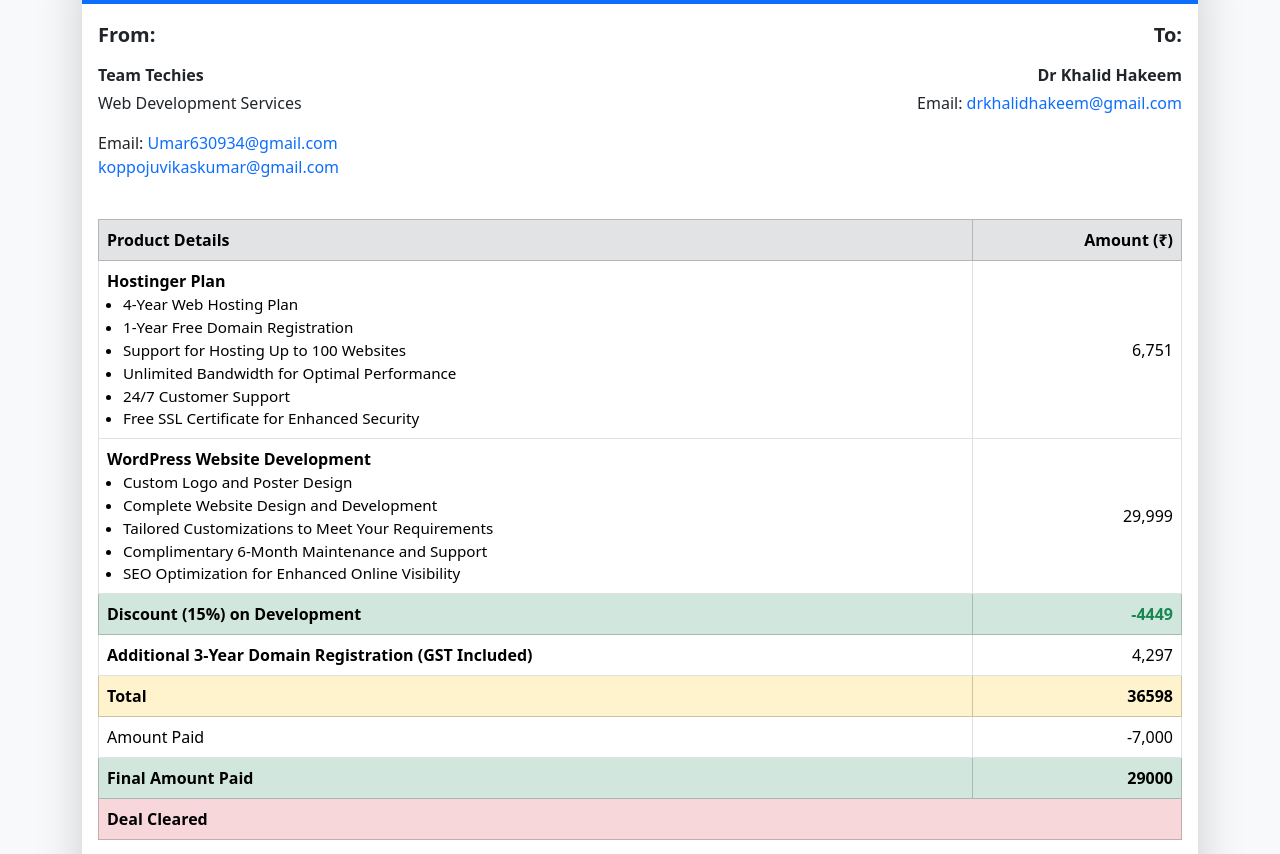
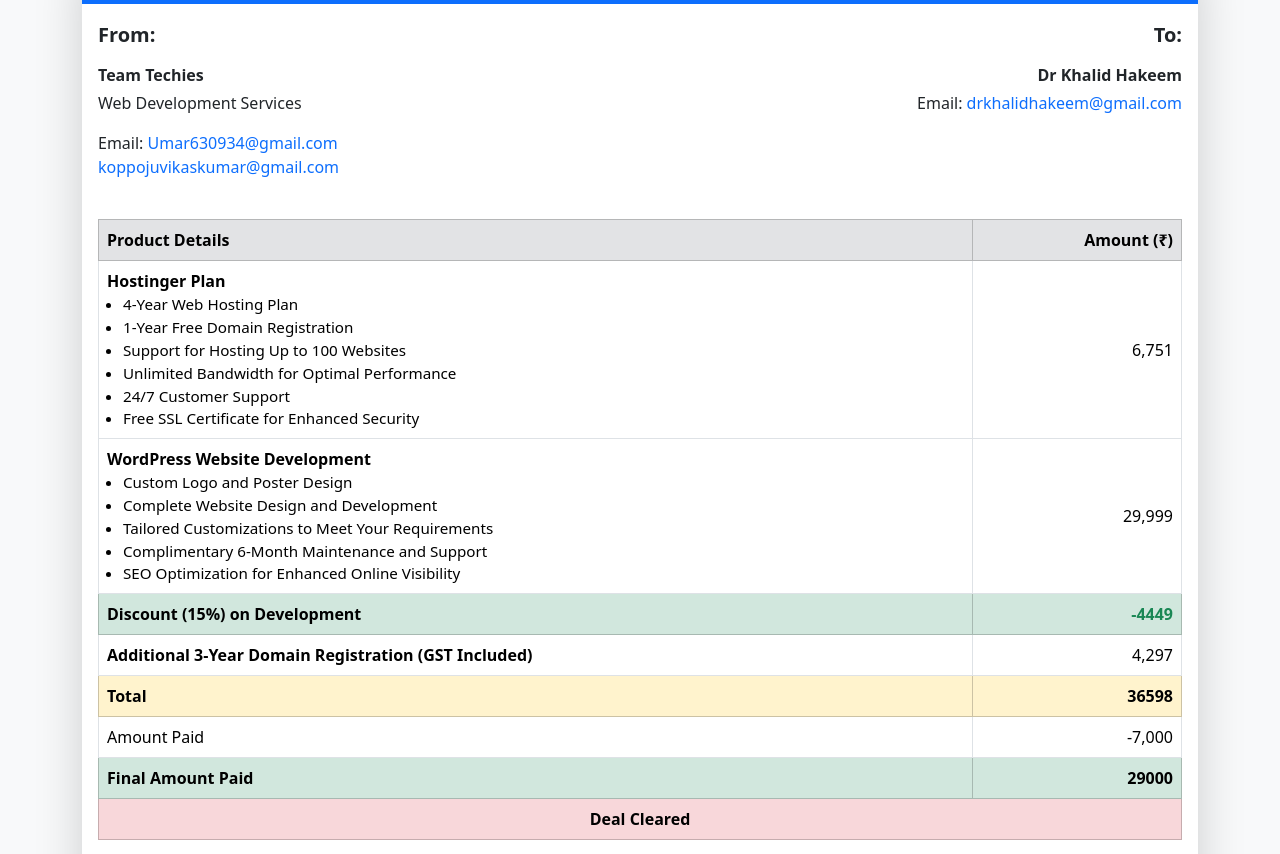
Before and after one commit to Vikaskoppoju/Teamtechies-invoiceno1, a plain HTML site: page index.html in a window 1280 px wide. Shown: the part 98-952 px from the top of the page. Drawn offline with nearby package versions, Linux system fonts and the light colour scheme.

Commit message:
Update index.html

```diff
--- a/index.html
+++ b/index.html
@@ -124,9 +124,9 @@
                             <td><strong>Final Amount Paid</strong></td>
                             <td class="text-end"><strong>29000</strong></td>
                         </tr>
-                        <tr class="table-danger">
-                            <td colspan='2'><center></center><strong>Deal Cleared</strong></center></td>
-<!--                             <td class="text-end"><strong>29000</strong></td> -->
+                       <tr class="table-danger">
+                            <td colspan="2" style="text-align: center;"><strong>Deal Cleared</strong></td>
+                            <!-- <td class="text-end"><strong>29000</strong></td> -->
                         </tr>
                     </tbody>
                 </table>
```
